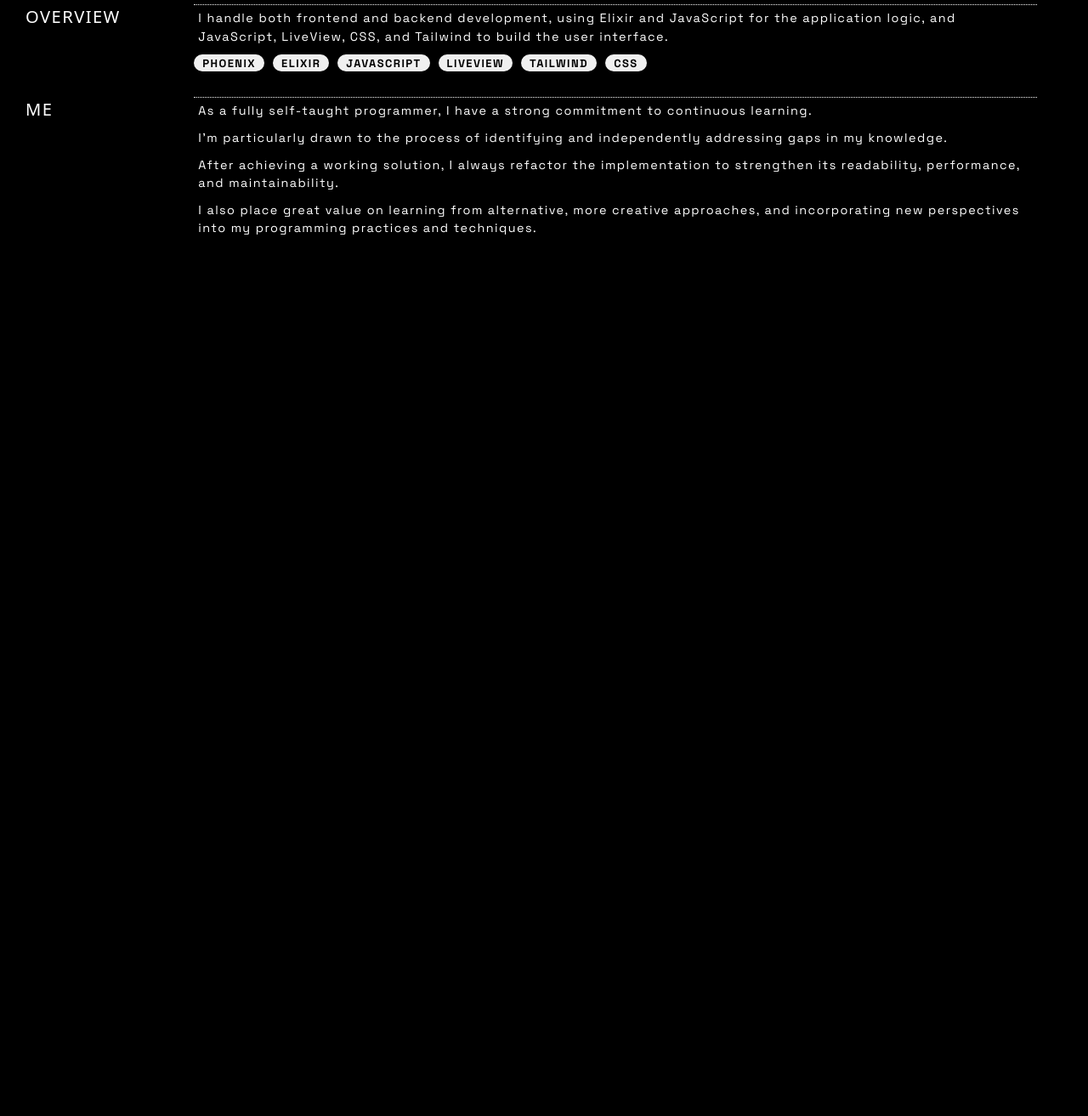
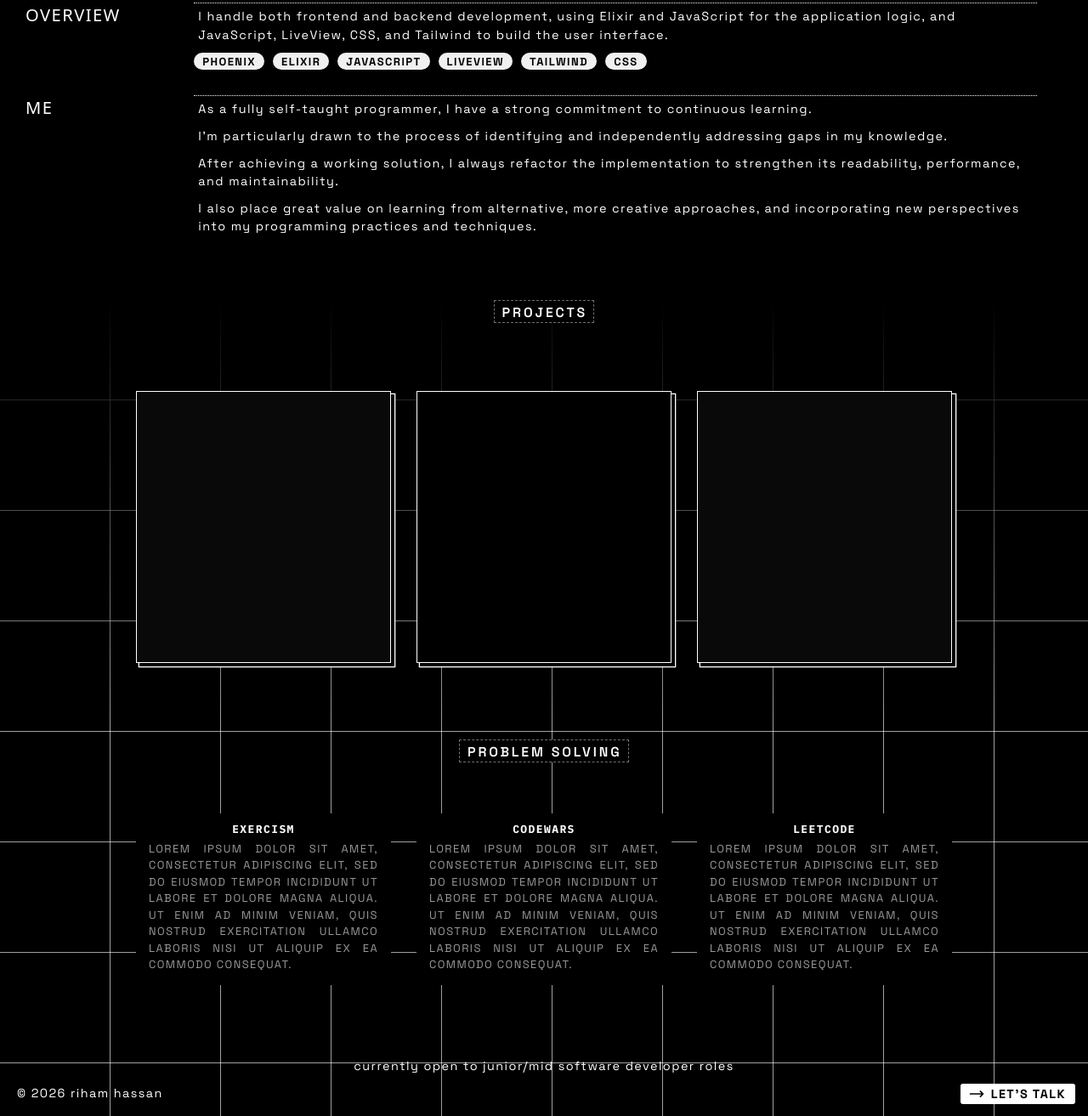
Before and after one commit to rihha7/personal-portfolio, a plain HTML site: page index.html in a window 1280 px wide. Shown: the part 569-1882 px from the top of the page at 85% size. Before the commit the page ends 924 px from the top, so only its background shows below. Drawn offline with Linux system fonts and the light colour scheme; a web font is replaced by a local one.

Commit message:
feat: implement the remaining portfolio design
- Implement the initial design for the projects section, the problem-solving section, as well as the footer.
- Add fade styling to the bottom of `section#overview` too, and refactor (in `styles.css`).

```diff
--- a/index.html
+++ b/index.html
@@ -57,11 +57,13 @@
       </section>
 
 
+      <!-- overview section -->
+
+
       <div style="width: fit-content; display: flex; flex-direction: column; align-items: center; justify-content: center; row-gap: 5px; margin-inline: auto; margin-top: 10px;">
         <a href="#me" id="overview-link" style="border: 1px solid; display: flex; flex-direction: column; padding: 5px; border-radius: 100%; cursor: pointer;"><svg style="width: 17px;" xmlns="http://www.w3.org/2000/svg" fill="none" viewBox="0 0 24 24" stroke-width="3" stroke="#FFFFFF"><path stroke-linecap="round" stroke-linejoin="round" d="M19.5 13.5 12 21m0 0-7.5-7.5M12 21V3" /></svg></a>
         <div id="overview-title" style="text-transform: uppercase; font-family: 'Space Grotesk', sans-serif; font-weight: 600; font-size: 1.1rem; letter-spacing: 0.2rem; border: 1.5px dashed #FFFFFF70; padding: 3px 7px 1px 8.5px; user-select: none;">overview</div>
       </div>
-
 
       <section id="overview">
         <div>
@@ -90,7 +92,56 @@
           </div>
         </div>
       </section>
+
+
+      <!-- projects section -->
+
+
+      <div style="width: fit-content; margin-inline: auto; text-transform: uppercase; font-family: 'Space Grotesk', sans-serif; font-weight: 600; font-size: 1.1rem; letter-spacing: 0.2rem; border: 1.5px dashed #FFFFFF70; padding: 3px 7px 1px 8.5px; user-select: none;">projects</div>
+
+      <section id="projects" style="display: flex; width: fit-content; column-gap: 30px; margin: 80px auto 90px auto;">
+        <div id="card1" style="border: 1.5px solid; width: 300px; height: 320px; padding: 7px 9px; box-shadow: 4px 4px 0 black, 4px 4px 0 1.3px white; background-color: #09090a;"></div>
+        <div id="card2" style="border: 1.5px solid; width: 300px; height: 320px; padding: 7px 9px; box-shadow: 4px 4px 0 black, 4px 4px 0 1.3px white; background-color: #000000;"></div>
+
+        <div id="card3" style="border: 1.5px solid; width: 300px; height: 320px; padding: 7px 9px; box-shadow: 4px 4px 0 black, 4px 4px 0 1.3px white; background-color: #09090a;"></div>
+      </section>
+
+
+      <!-- problem-solving section -->
+
+
+      <div style="width: fit-content; margin-inline: auto; text-transform: uppercase; font-family: 'Space Grotesk', sans-serif; font-weight: 600; font-size: 1.1rem; letter-spacing: 0.2rem; border: 1.5px dashed #FFFFFF70; padding: 3px 7px 1px 8.5px; user-select: none; background-color: #000000;">problem solving</div> <!-- problem solving, logic, solutions -->
+
+      <section id="logic" style="display: flex; width: fit-content; column-gap: 30px; margin: 60px auto 80px auto;">
+        <div style="width: 300px; padding: 10px; background-color: #000000;">
+          <h6 style="text-transform: uppercase; font-family: 'IBM Plex Mono', monospace; text-align: center;">exercism</h6>
+          <p style="text-transform: uppercase; font-size: 0.9rem; opacity: 0.6; text-align: justify;">Lorem ipsum dolor sit amet, consectetur adipiscing elit, sed do eiusmod tempor incididunt ut labore et dolore magna aliqua. Ut enim ad minim veniam, quis nostrud exercitation ullamco laboris nisi ut aliquip ex ea commodo consequat.</p>
+        </div>
+
+        <div style="width: 300px; padding: 10px; background-color: #000000;">
+          <h6 style="text-transform: uppercase; font-family: 'IBM Plex Mono', monospace; text-align: center;">codewars</h6>
+          <p style="text-transform: uppercase; font-size: 0.9rem; opacity: 0.6; text-align: justify;">Lorem ipsum dolor sit amet, consectetur adipiscing elit, sed do eiusmod tempor incididunt ut labore et dolore magna aliqua. Ut enim ad minim veniam, quis nostrud exercitation ullamco laboris nisi ut aliquip ex ea commodo consequat.</p>
+        </div>
+
+        <div style="width: 300px; padding: 10px; background-color: #000000;">
+          <h6 style="text-transform: uppercase; font-family: 'IBM Plex Mono', monospace; text-align: center;">leetcode</h6>
+          <p style="text-transform: uppercase; font-size: 0.9rem; opacity: 0.6; text-align: justify;">Lorem ipsum dolor sit amet, consectetur adipiscing elit, sed do eiusmod tempor incididunt ut labore et dolore magna aliqua. Ut enim ad minim veniam, quis nostrud exercitation ullamco laboris nisi ut aliquip ex ea commodo consequat.</p>
+        </div>
+      </section>
     <main>
+
+
+
+    <footer style="display: flex; flex-direction: column; align-items: center; margin-bottom: 10px;">
+      <p>currently open to junior/mid software developer roles</p>
+      <div style="display: flex; justify-content: space-between; align-items: center; width: 100%; padding-inline: 15px;">
+        <p style="user-select: none;">© 2026 riham hassan</p>
+        <a href="mailto:" style="background-color: white; color: black; font-size: 1rem; font-weight: 700; text-transform: uppercase; padding: 2px 11px 2px 9px; font-family: 'Space Grotesk', sans-serif; border-radius: 3px; display: flex; align-items: center; column-gap: 7px; user-select: none; cursor: pointer;">
+          <svg style="width: 20px;" xmlns="http://www.w3.org/2000/svg" fill="none" viewBox="0 0 24 24" stroke-width="2" stroke="black"><path stroke-linecap="round" stroke-linejoin="round" d="M17.25 8.25 21 12m0 0-3.75 3.75M21 12H3" /></svg>
+          let's talk
+        </a>
+      </div>
+    </footer>
 
   </body>
 </html>
--- a/styles.css
+++ b/styles.css
@@ -23,7 +23,7 @@ h1 {
 }
 
 div.hover-target {
-  cursor: pointer; position: absolute; top: 50%; transform: translateY(-50%); left: 0; width: 100%; height: 44px; margin-top: 2px;
+  cursor: default; position: absolute; top: 50%; transform: translateY(-50%); left: 0; width: 100%; height: 44px; margin-top: 2px;
 }
 
 div.full-stack { display: flex; align-items: center; color: #000000; -webkit-text-stroke: 0.7px #FFFFFF; }
@@ -83,17 +83,22 @@ section#about > p > span { color: #FFFFFF; }
 
 section#overview { position: relative; background-color: #000000; padding: 70px 60px 70px 30px; }
 
+section#overview::before, section#overview::after {
+  content: ""; z-index: -1; position: absolute; left: 0; width: 100%; height: 500px; pointer-events: none;
+
+}
+
 section#overview::before {
-  content: "";
-  z-index: -1;
-  position: absolute;
   bottom: 100%;
-  left: 0;
-  width: 100%;
-  height: 500px; /* height of fade */
   background: linear-gradient(to bottom, transparent, #000000);
+}
+
+section#overview::after {
+  top: 100%;
+  background: linear-gradient(to bottom, #000000, transparent);
   pointer-events: none;
 }
+
 
 section#overview > div { display: grid; grid-template-columns: 1fr 5fr; }
 section#overview > div > div { border-top: 1px dotted; }
```
